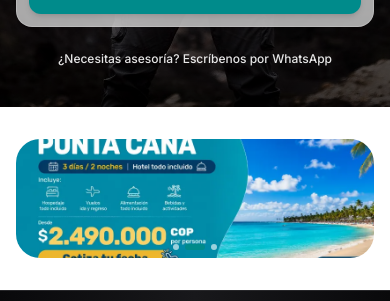
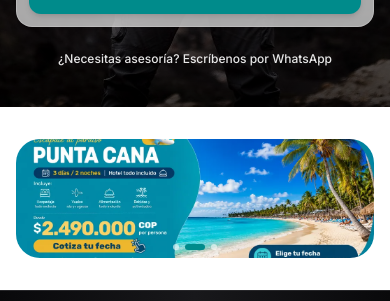
Before and after one commit to trespapaginas-source/ViveTravelWeb-cloudflare, a React (Vite) app: page / in a window 390 px wide. Shown: the part 840-1141 px from the top of the page. Built offline with nearby package versions, Linux system fonts and the light colour scheme; the HTML template or start-up script is replaced by a standard one.

Commit message:
fix: corregir overflow horizontal en movil (banner promociones, iframe mapa, grid min-w-0)

```diff
--- a/src/components/home/promotions-banner.tsx
+++ b/src/components/home/promotions-banner.tsx
@@ -29,8 +29,8 @@ export function PromotionsBanner() {
   return (
     <section className="mx-auto max-w-7xl px-4 py-8 sm:px-6 lg:px-8 lg:py-12">
       {/* Carrusel de banners */}
-      <div className="group relative overflow-hidden rounded-3xl">
-        <div className="relative aspect-[2560/675] h-[119px] sm:h-auto">
+      <div className="group relative max-w-full overflow-hidden rounded-3xl">
+        <div className="relative h-[119px] w-full sm:aspect-[2560/675] sm:h-auto">
           {banners.map((b, i) => (
             <img
               key={b.id}
--- a/src/index.css
+++ b/src/index.css
@@ -35,6 +35,11 @@
   border-color: hsl(var(--border));
 }
 
+/* Salvaguarda: los iframes (mapas embebidos) nunca desbordan su contenedor. */
+iframe {
+  max-width: 100%;
+}
+
 body {
   @apply bg-background text-foreground antialiased;
   font-family: "Inter", system-ui, sans-serif;
--- a/src/pages/cabin-detail.tsx
+++ b/src/pages/cabin-detail.tsx
@@ -98,9 +98,9 @@ export function CabinDetailPage() {
         className="mb-6"
       />
 
-      <div className="grid gap-8 lg:grid-cols-[1fr_380px]">
+      <div className="grid gap-8 lg:grid-cols-[minmax(0,1fr)_380px]">
         {/* Contenido principal */}
-        <div>
+        <div className="min-w-0">
           {/* Título */}
           <div className="flex flex-wrap items-start justify-between gap-3">
             <div>
--- a/src/pages/plan-detail.tsx
+++ b/src/pages/plan-detail.tsx
@@ -109,9 +109,9 @@ export function PlanDetailPage() {
         className="mb-6"
       />
 
-      <div className="grid gap-8 lg:grid-cols-[1fr_380px]">
+      <div className="grid gap-8 lg:grid-cols-[minmax(0,1fr)_380px]">
         {/* Contenido principal */}
-        <div>
+        <div className="min-w-0">
           {/* Título */}
           <div className="flex flex-wrap items-start justify-between gap-3">
             <div>
--- a/src/pages/transport-detail.tsx
+++ b/src/pages/transport-detail.tsx
@@ -49,7 +49,7 @@ export function TransportDetailPage() {
         <ArrowLeft className="h-4 w-4" /> Volver a transporte
       </button>
 
-      <div className="grid gap-8 lg:grid-cols-[1fr_360px]">
+      <div className="grid gap-8 lg:grid-cols-[minmax(0,1fr)_360px]">
         {/* Contenido */}
         <div>
           {/* Hero */}
```
